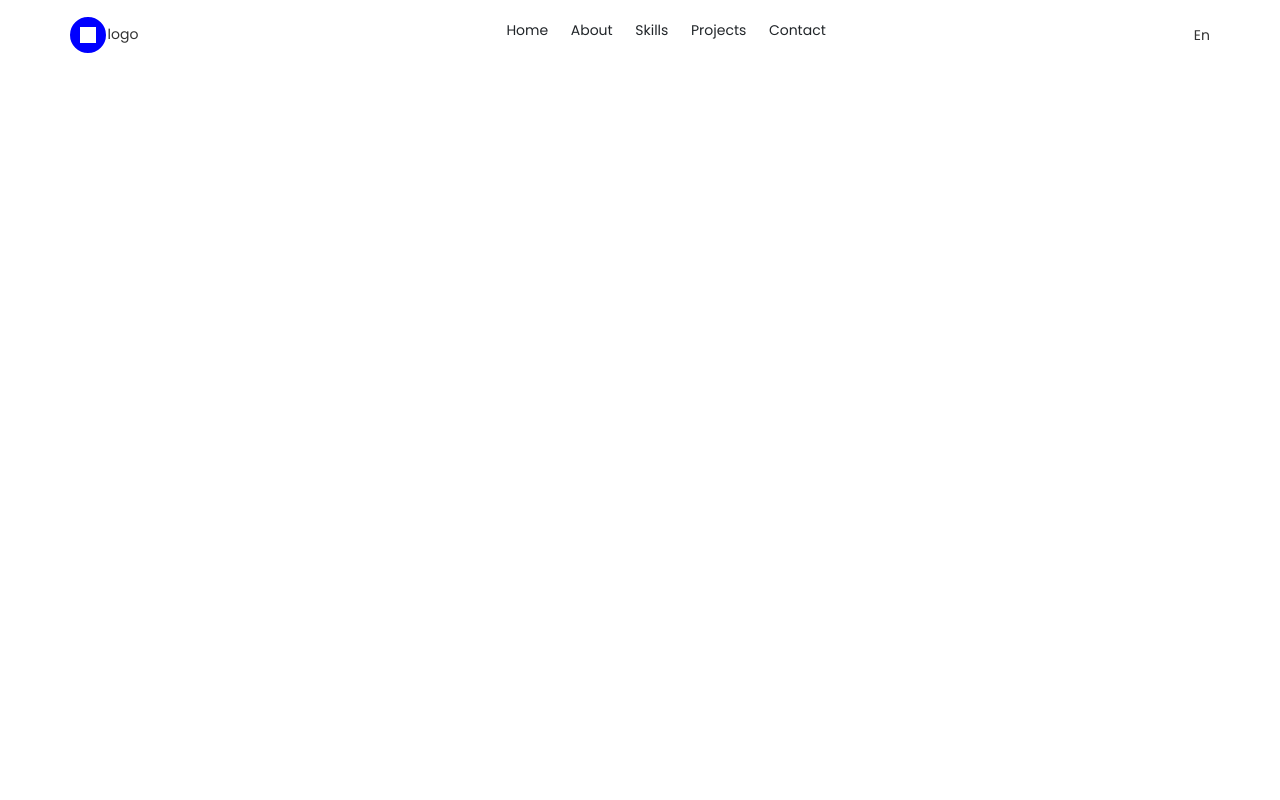
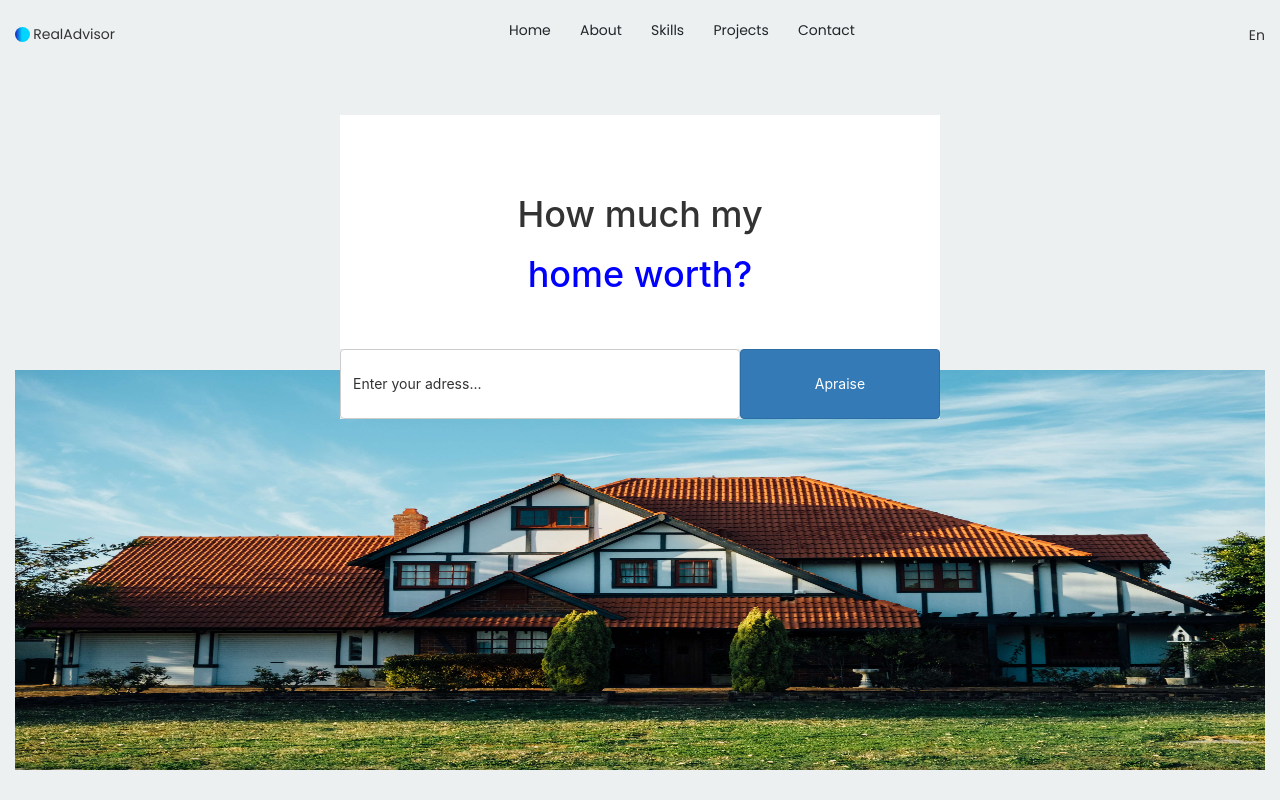
Before and after one commit to zinagithub/homes, a React (Create React App) app: page / in a window 1280 px wide. Built offline with nearby package versions, Linux system fonts and the light colour scheme.

Commit message:
add first page html-css code

```diff
--- a/public/index.html
+++ b/public/index.html
@@ -29,7 +29,7 @@
   </head>
   <body>
     <noscript>You need to enable JavaScript to run this app.</noscript>
-    <div class = "container">
+    <div class = "container-fluid">
        <div id="root"></div>
     </div>
 
--- a/src/App.css
+++ b/src/App.css
@@ -1,5 +1,5 @@
 * {
-	/*background-color: #7a7a9c;*/
+	background-color: #ecf0f1;
 	-webkit-box-sizing: border-box;
 	-moz-box-sizing: border-box;
 	-o-box-sizing: border-box;
--- a/src/App.js
+++ b/src/App.js
@@ -1,17 +1,16 @@
 import React from 'react';
+import { BrowserRouter as Router } from 'react-router-dom';
 import Header from './components/header';
-
-import {BrowserRouter as Router } from 'react-router-dom';
-
-
+import Page1 from './components/page1'
 import './App.css';
 
 function App() {
   return (
     <Router>
-    <div className="App">
+      <div className="App">
         <Header />
-    </div>
+        <Page1 />
+      </div>
     </Router>
   );
 }
--- a/src/components/navigation.css
+++ b/src/components/navigation.css
@@ -1,9 +1,12 @@
 .logo-p1 {
-	border : 10px solid blue;
+	background: rgb(25,53,198);
+    background: linear-gradient(90deg, rgba(25,53,198,1) 7%, rgba(0,212,255,1) 47%);
 	border-radius: 50%;
+	height: 15px;
+	width:15px;
 }
-.in-logo{
-	border : 8px solid white;
+/*.in-logo{
+	border : 8px solid white;*/
 	/*width:10px;
 	height:6px;
 	background:#fff;
@@ -12,12 +15,12 @@
 	-o-transform:skew(-50deg);
 	tranform:skew(-50deg);*/
 
-}
+/*}*/
 nav .logo{
   align-items: center;
   display : flex;
   justify-content: space-between;
-  width : 6%;
+  width : 8%;
 }
 nav {
 	align-items: center;
@@ -25,7 +28,6 @@
 	font-family: 'Poppins', sans-serif;
 	justify-content : space-between;
 	min-height: 70px;
-	/*background-color: red*/
 }
 nav ul {
 	align-items: center;
--- a/src/components/navigation.js
+++ b/src/components/navigation.js
@@ -1,15 +1,13 @@
 import React from 'react';
-import {Link} from 'react-router-dom';
-import './navigation.css'
+import { Link } from 'react-router-dom';
+import './navigation.css';
 
 class Navigation extends React.Component {
-
   render() {
-
-  	const arrLinks = ['Home','About','Skills','Projects','Contact'];
-    const navColor = {color : '#212529'};
+    const arrLinks = ['Home','About','Skills','Projects','Contact'];
+    const navColor = { color : '#212529' };
     const displayLinks = arrLinks.map((val, index) => {
-    	return <Link to = {'/' + val} style = {navColor} ><li key = {index} >{val}</li></Link>
+      return <Link to = {'/' + val} style = {navColor} ><li key = {index} >{val}</li></Link>
     }
 
     );
@@ -20,7 +18,7 @@
                 <div className = 'in-logo'>
                 </div>
             </div>
-            <h5>logo</h5>
+            <h5>RealAdvisor</h5>
           </div>
           <ul className="hidden-xs">
             {displayLinks}
--- /dev/null
+++ b/src/components/page1.css
@@ -0,0 +1,45 @@
+.up-part {
+	height: 300px;
+	position : relative;
+}
+.inner-part {
+	background-color: #FFF;
+	position : absolute;
+	height: 300px;
+	left : 50%;
+	text-align: center;
+	top : 65%;
+	transform:translate(-50%,-50%);
+	vertical-align: middle;
+	width : 600px;
+}
+.inner-part h1:nth-child(1) {
+  background-color: #FFF;
+  padding-top: 60px;
+}
+.inner-part h1:nth-child(2) {
+  background-color: #FFF;
+  color : blue;
+}
+.down-inner-part{
+	margin-bottom: 0;
+	margin-left: 0;
+    margin-right: 0;
+    margin-top: 55px;
+}
+.down-inner-part button:nth-child(1){
+	margin-top: 0px;
+	text-align: left;
+	vertical-align: middle;
+
+}
+/*.down-inner-part button:nth-child(2){
+
+}*/
+.down-inner-part button {
+	height: 70px;
+}
+.down-part img{
+	height: 400px;
+	width : 100%;
+}
--- /dev/null
+++ b/src/components/page1.js
@@ -0,0 +1,28 @@
+import React from 'react';
+import Home1 from './images/jesse-roberts-561igiTyvSk-unsplash.jpg';
+import './page1.css';
+
+class Page1 extends React.Component {
+	render () {
+		return (
+			<div className = 'page1'>
+			  <div className = 'up-part'>
+			    <div className = 'inner-part'>
+			       <h1>How much my</h1>
+			       <h1>home worth?</h1>
+			       <div className='row down-inner-part'>
+			         <button className = 'btn btn-default col-sm-8'>Enter your adress...</button>
+			         <button className= 'btn btn-default btn-primary col-sm-4'>Apraise</button>
+			       </div>
+
+                </div>
+              </div>
+              <div className = 'down-part'>
+                 <img src={Home1} alt='jesse-roberts-561igiTyvSk-unsplash.jpg' />
+
+              </div>
+            </div>
+			);
+	}
+}
+export default Page1;
```
Also changed, not shown: src/components/images/jesse-roberts-561igiTyvSk-unsplash.jpg (added), src/components/images/ralph-kayden-2d4lAQAlbDA-unsplash.jpg (added).
